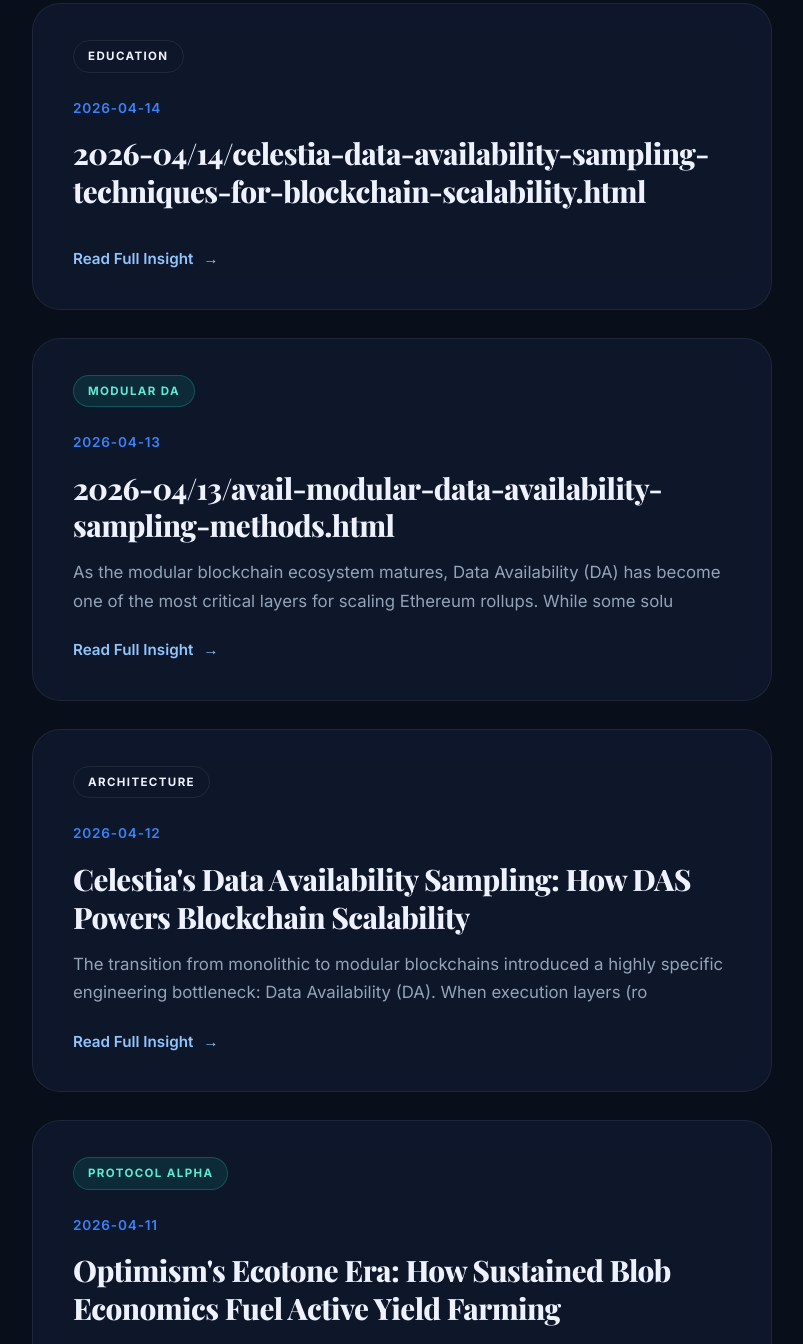
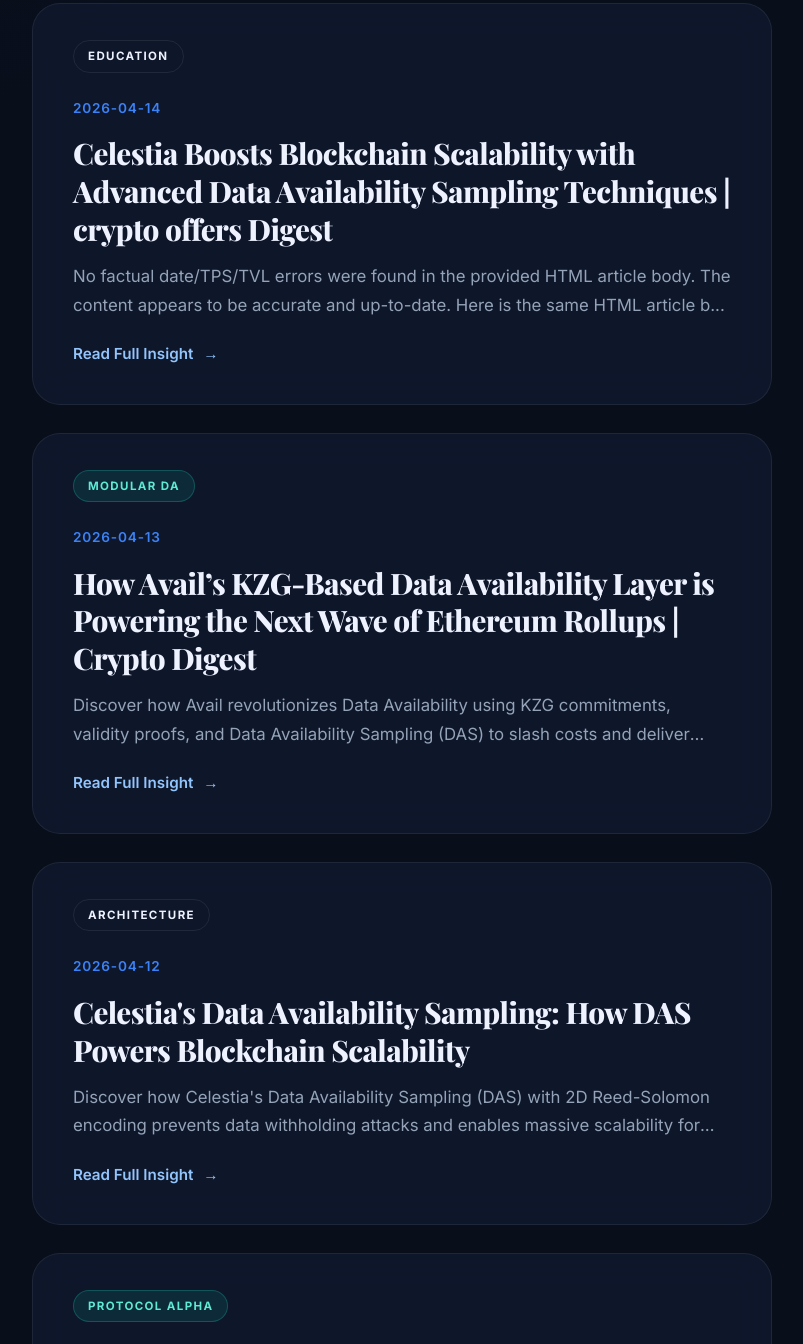
Before and after one commit to rizzmasterhelpteam/Crypto-Offers-Tracker, a plain HTML site: page blog/index.html in a window 1280 px wide. Shown: the part 1324-2668 px from the top of the page, without its empty margins (48-851 px from the left). Drawn offline with nearby package versions, Linux system fonts and the light colour scheme.

Commit message:
Publish: Batch update 2026-04-14

```diff
--- a/blog/index.html
+++ b/blog/index.html
@@ -63,45 +63,43 @@
         <a href="2026-04/14/celestia-data-availability-sampling-techniques-for-blockchain-scalability.html" class="post-card" data-category="education">
             <div class="category-badge orange">Education</div>
             <span class="date">2026-04-14</span>
-            <h3>2026-04/14/celestia-data-availability-sampling-techniques-for-blockchain-scalability.html</h3>
-            <div class="excerpt"></div>
+            <h3>Celestia Boosts Blockchain Scalability with Advanced Data Availability Sampling Techniques | crypto offers         Digest</h3>
+            <div class="excerpt">No factual date/TPS/TVL errors were found in the provided HTML article body. The content appears to be accurate and up-to-date.  Here is the same HTML article b...</div>
             <span class="read-more">Read Full Insight</span>
         </a>
         <a href="2026-04/13/avail-modular-data-availability-sampling-methods.html" class="post-card" data-category="modular-da">
             <div class="category-badge green">Modular DA</div>
             <span class="date">2026-04-13</span>
-            <h3>2026-04/13/avail-modular-data-availability-sampling-methods.html</h3>
-            <div class="excerpt">As the modular blockchain ecosystem matures, Data Availability (DA) has become one of the most
-                        critical layers for scaling Ethereum rollups. While some solu</div>
+            <h3>How Avail’s KZG-Based Data Availability Layer is Powering the Next Wave of Ethereum Rollups | Crypto Digest</h3>
+            <div class="excerpt">Discover how Avail revolutionizes Data Availability using KZG commitments, validity proofs, and Data Availability Sampling (DAS) to slash costs and deliver secure, instant finality for Ethereum Validiums and modular rollups.</div>
             <span class="read-more">Read Full Insight</span>
         </a>
         <a href="2026-04/12/celestia-data-availability-sampling-mechanisms-explained.html" class="post-card" data-category="architecture">
             <div class="category-badge orange">Architecture</div>
             <span class="date">2026-04-12</span>
             <h3>Celestia's Data Availability Sampling: How DAS Powers Blockchain Scalability</h3>
-            <div class="excerpt">The transition from monolithic to modular blockchains introduced a highly specific engineering
-                        bottleneck: Data Availability (DA). When execution layers (ro</div>
+            <div class="excerpt">Discover how Celestia's Data Availability Sampling (DAS) with 2D Reed-Solomon encoding prevents data withholding attacks and enables massive scalability for app-chains and rollups. Perfect for developers building high-TVl DeFi apps.</div>
             <span class="read-more">Read Full Insight</span>
         </a>
         <a href="2026-04/11/optimism-eip-4844-blob-transaction-cost-reduction-strategies.html" class="post-card" data-category="protocol-alpha">
             <div class="category-badge green">Protocol Alpha</div>
             <span class="date">2026-04-11</span>
             <h3>Optimism's Ecotone Era: How Sustained Blob Economics Fuel Active Yield Farming</h3>
-            <div class="excerpt"></div>
+            <div class="excerpt">Explore how Optimism’s sustained low transaction costs, driven by EIP-4844 blobs, have transformed concentrated liquidity and active yield farming on protocols like Velodrome.</div>
             <span class="read-more">Read Full Insight</span>
         </a>
         <a href="2026-04/11/jito-mev-extraction-strategies-for-solana-defi-yield-optimization.html" class="post-card" data-category="deep-tech">
             <div class="category-badge blue">Deep Tech</div>
             <span class="date">2026-04-11</span>
             <h3>Unlock Solana DeFi Potential with Jito MEV Extraction Strategies</h3>
-            <div class="excerpt"></div>
+            <div class="excerpt">Jito&rsquo;s MEV extraction layer has become a cornerstone for yield‑focused strategies on Solana. By routing transactions through Jito&rsquo;s validator‑side...</div>
             <span class="read-more">Read Full Insight</span>
         </a>
         <a href="2026-04/11/berachain-proof-of-liquidity-consensus-mechanism-advantages.html" class="post-card" data-category="protocol-alpha">
             <div class="category-badge green">Protocol Alpha</div>
             <span class="date">2026-04-11</span>
-            <h3>2026-04/11/berachain-proof-of-liquidity-consensus-mechanism-advantages.html</h3>
-            <div class="excerpt"></div>
+            <h3>Berachain Proof of Liquidity (PoL) Explained: Unlocking Deeper Liquidity and Enhanced Network Security |         crypto offers Digest</h3>
+            <div class="excerpt">Discover how Berachain's Proof of Liquidity (PoL) redefines blockchain security by aligning incentives between validators, DeFi apps, and users. Learn why PoL creates deeper liquidity and enhanced security compared to traditional Proof of Stake.</div>
             <span class="read-more">Read Full Insight</span>
         </a>
         <a href="2026-04/10/zksync-era-optimistic-rollup-performance-optimization-techniques.html" class="post-card" data-category="protocol-alpha">
```
